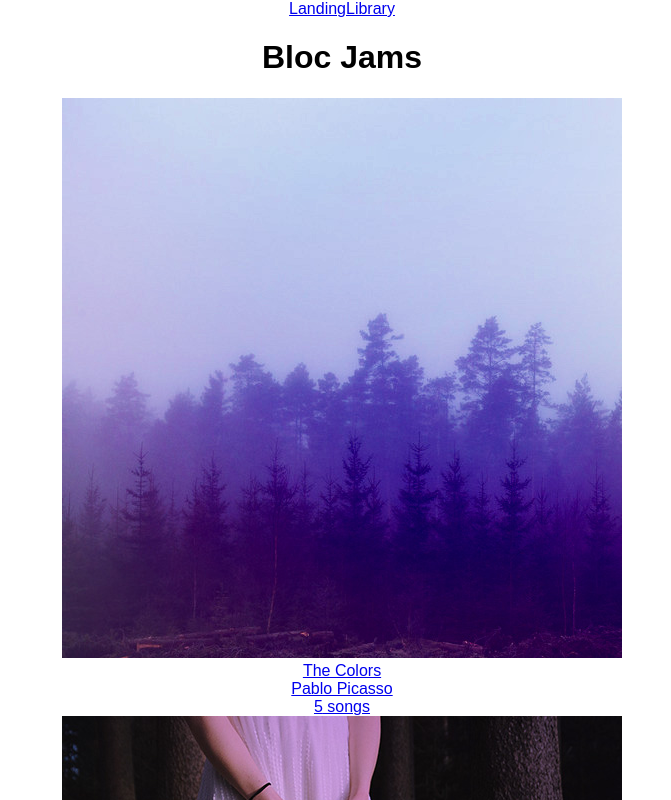
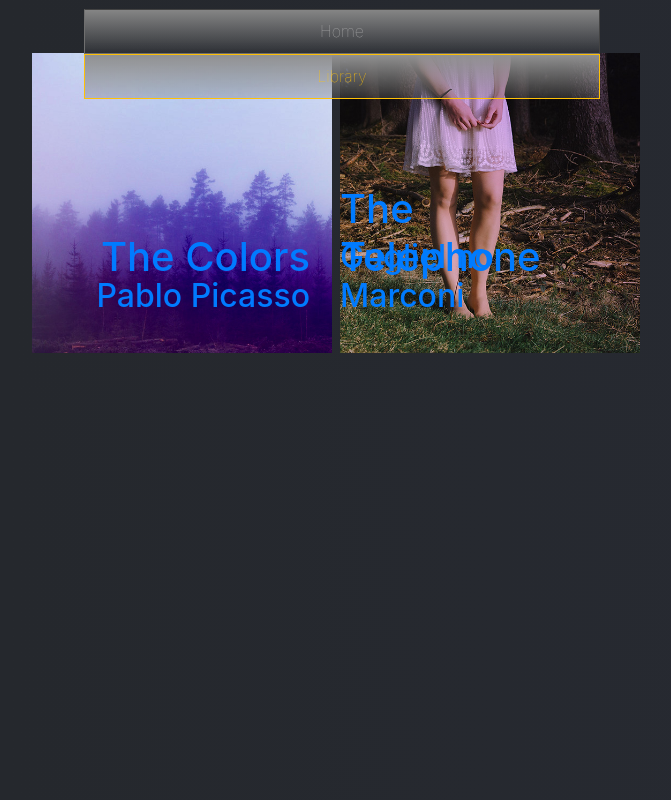
Before and after one commit to jmutt78/bloc-jams-react, a React (Create React App) app: page /library in a window 1280 px wide. Shown: the top 800 px of the page, without its empty margins (298-969 px from the left). Built offline with nearby package versions, Linux system fonts and the light colour scheme.

Commit message:
Various Stying

```diff
--- a/src/App.css
+++ b/src/App.css
@@ -1,28 +1,69 @@
 .App {
-  text-align: center;
+  background: linear-gradient(to right, rgb(37,40,45)24%,rgb(39,42,50));
 }
 
-.App-logo {
-  animation: App-logo-spin infinite 20s linear;
-  height: 80px;
+
+a {
+  text-decoration: none;
+  color: rgb(199,199,199);
 }
 
-.App-header {
-  background-color: #222;
-  height: 150px;
-  padding: 20px;
-  color: white;
+#header-wrapper {
+  width: 100%;
+  background: linear-gradient(to right, rgb(37,40,45)24%,rgb(39,42,50));
+  position: fixed;
+  top: 0;
+  left: 0;
+  z-index: 1;
+  height: 43px;
 }
 
-.App-title {
-  font-size: 1.5em;
+header {
+  padding: 9px 12px;
+  max-width: 540px;
+  margin: 0 auto;
+  z-index: 10;
 }
 
-.App-intro {
-  font-size: large;
+header h1 {
+  color: rgb(199,199,199);
+  font-size: 1.4rem;
+  display: inline-block;
 }
 
-@keyframes App-logo-spin {
-  from { transform: rotate(0deg); }
-  to { transform: rotate(360deg); }
+header nav {
+  float: center;
 }
+
+header nav a {
+  font-weight: lighter;
+  line-height: 1.7rem;
+  margin: 0 auto;
+}
+
+.nav-link{
+  color: rgb(177,177,177);
+  text-align: center;
+  padding: 3px 10px;
+  background: linear-gradient(rgba(133,133,133,1),rgba(122,122,122,0.1));
+  border-top: 1px solid rgb(66,66,66);
+  border-left: 1px solid rgb(111,111,111);
+  border-right: 1px solid rgb(66,66,66);
+  border-bottom: 1px solid rgb(111,111,111);
+}
+
+.nav-link:hover{
+  color: #0768ff;
+  background: linear-gradient(rgba(144,144,144,1),rgba(122,122,122,0.3));
+}
+
+.selected {
+  border: 1px solid #ffc107;
+  background: linear-gradient(rgba(144,144,144,1),rgba(122,122,122,0.3));
+  color: #ffc107;
+}
+
+
+#main-content {
+  padding-top: 43px;
+}
--- a/src/App.js
+++ b/src/App.js
@@ -1,5 +1,5 @@
 import React, { Component } from 'react';
-import { Route, Link } from 'react-router-dom';
+import { Route, NavLink } from 'react-router-dom';
 import './App.css';
 import Landing from './components/Landing';
 import Library from './components/Library';
@@ -9,14 +9,15 @@ class App extends Component {
   render() {
     return (
       <div className="App">
+        <section id="header-wrapper">
           <header>
             <nav>
-        <Link to='/'>Landing</Link>
-        <Link to='/library'>Library</Link>
+              <NavLink exact to="/" activeClassName="selected" className="nav-link">Home</NavLink>
+              <NavLink to="/library" activeClassName="selected" className="nav-link">Library</NavLink>
             </nav>
-        <h1>Bloc Jams</h1>
           </header>
-      <main>
+        </section>
+        <main id="main-content">
           <Route exact path="/" component={Landing} />
           <Route path="/library" component={Library} />
           <Route path="/album/:slug" component={Album} />
--- a/src/components/Landing.js
+++ b/src/components/Landing.js
@@ -1,9 +1,13 @@
+
 import React from 'react';
+import { Link } from 'react-router-dom';
+
 
 const Landing = () => (
+
+  <Link to="/library" >
     <section className="landing">
       <h1 className="hero-title">Turn the music up!</h1>
-
         <section className="selling-points">
           <div className="point">
             <h2 className="point-title">Choose your music</h2>
@@ -19,6 +23,8 @@ const Landing = () => (
           </div>
         </section>
     </section>
+  </Link>
 );
 
+
 export default Landing;
--- a/src/components/Library.js
+++ b/src/components/Library.js
@@ -8,17 +8,18 @@ class Library extends Component {
     this.state = { albums: albumData };
   }
 
-  render() {
-   return (
+  render(){
+    return(
       <section className='library'>
         {
           this.state.albums.map( (album, index) =>
+          <div className="album-library-info">
             <Link to={`/album/${album.slug}`} key={index}>
               <img src={album.albumCover} alt={album.title} />
-       <div>{album.title}</div>
-       <div>{album.artist}</div>
-       <div>{album.songs.length} songs</div>
+                <h1 id="library-album-title">{album.title}</h1>
+                <h2 id="library-album-artist">{album.artist}</h2>
             </Link>
+          </div>
           )
         }
       </section>
@@ -26,4 +27,5 @@ class Library extends Component {
   }
 }
 
+
 export default Library;
--- a/src/index.css
+++ b/src/index.css
@@ -1,5 +1,500 @@
 body {
-  margin: 0;
-  padding: 0;
   font-family: sans-serif;
 }
+
+h1,h2,h3,h4,p,div,img,section,col,table,colgroup,tbody,td,tr,nav,body,input,html{
+  padding: 0;
+  margin: 0;
+  box-sizing: border-box;
+}
+
+html {
+  height: auto;
+  background: linear-gradient(to right, rgb(37,40,45)24%,rgb(39,42,50));
+}
+
+#player-skin {
+  position: relative;
+  background: linear-gradient(to right, rgb(37,40,45)24%,rgb(39,42,50));
+}
+
+/********************
+Landing Component
+*********************/
+
+.landing {
+  max-width: 650px;
+  padding: 20px;
+  margin: 0 auto;
+  border: 10px solid white;
+  text-align: center;
+}
+
+.landing:hover {
+  border: 10px solid #00ffff;
+}
+
+.hero-title,
+.landing h1,
+.landing h2 {
+  color: #00ffff;
+}
+
+.landing h1 {
+  font-size: 2rem;
+  margin-bottom: 22px;
+}
+
+.landing h2 {
+  margin-bottom: 14px;
+}
+
+.landing p {
+  color: white;
+  margin-bottom: 18px;
+}
+
+
+/********************
+Library Component
+*********************/
+
+.library {
+  width: 100%;
+}
+
+.album-library-info {
+  position: relative;
+  max-width: 564px;
+  margin: 0 auto 8px;
+}
+
+#library-album-title {
+  position: absolute;
+  bottom: 64px;
+  right: 22px;
+}
+
+#library-album-artist {
+  position: absolute;
+  bottom: 30px;
+  right: 22px;
+}
+
+.album-library-info:hover {
+  border: 1px solid #00ffff;
+}
+
+
+/********************
+Album Component
+*********************/
+
+#album-info{
+  position: relative;
+  margin: 0 auto;
+  max-width: 564px;
+}
+
+#album-cover-art,
+.library img {
+  max-width: 100%;
+  height: auto;
+}
+
+.album-details {
+  position: absolute;
+  bottom: 24px;
+  right: 21px;
+  text-align: right;
+  color: rgb(199,199,199);
+}
+
+#album-title {
+  margin-bottom: 4px;
+  font-size: 1.8rem;
+}
+
+.artist {
+  margin-bottom: 8px;
+}
+
+#controls {
+  width: 320px;
+  margin: 0 auto;
+}
+
+#current-song {
+  width: 100%;
+  max-width: 564px;
+  padding: 10px 0px 10px;
+  margin: 0 auto;
+  text-align: left;
+  height: 70px;
+}
+
+#current-song-title {
+  color: rgb(188,188,188);
+  font-size: 1.4rem;
+  margin-bottom: 11px;
+  font-weight: bold;
+  padding-left: 10px;
+}
+
+#current-song-artist {
+  color: rgb(111,111,111);
+  font-size: 1.2rem;
+  padding-left: 10px;
+}
+
+.player-bar {
+  text-align: left;
+  width: 100%;
+  max-width: 564px;
+  height: 120px;
+  position: relative;
+  margin-top: 10px;
+}
+
+#play-pause {
+  width: 50px;
+  height: 50px;
+  border-radius: 50%;
+  background: linear-gradient(rgb(51,54,62) 20%, rgb(30,33,38) 100%);
+  border: 1px solid rgb(33,33,33);
+  position: absolute;
+  top: 5px;
+  left: 10px;
+  outline: none;
+  box-shadow: 0px 2px 1px -1px rgb(33,33,33);
+}
+
+.ion-play::before,
+.ion-pause::before {
+  font-size: 1.3rem;
+  padding: 2px 0 0px 4px;
+  background: -webkit-linear-gradient(#cbc 40%, #333);
+  -webkit-background-clip: text;
+  -webkit-text-fill-color: transparent;
+}
+
+.ion-pause::before {
+  padding-left: 1px;
+}
+
+.td-pause::before {
+  padding-left: 4px;
+}
+
+#previous,
+#next {
+  position: absolute;
+  top: 10px;
+  width: 43px;
+  height: 43px;
+  border-radius: 50%;
+  margin-left: 8px;
+  background: linear-gradient(rgb(51,54,62) 20%, rgb(30,33,38) 100%);
+  border: 1px solid rgb(33,33,33);
+  outline: none;
+  box-shadow: 0px 2px 1px -1px rgb(33,33,33);
+}
+
+#previous {
+  left: 66px;
+}
+
+#next {
+  left: 123px;
+}
+
+.ion-skip-backward::before,
+.ion-skip-forward::before  {
+  font-size: 1rem;
+  background: -webkit-linear-gradient(#cbc 40%, #333);
+  -webkit-background-clip: text;
+  -webkit-text-fill-color: transparent;
+}
+
+.ion-skip-backward::before {
+  padding: 1px 0 0 1px;
+}
+
+.ion-skip-forward::before {
+  padding: 2px 0 0 2px;
+}
+
+.ion-volume-low {
+  position: absolute;
+  top: 21px;
+  left: 189px;
+}
+
+.seek-bar-volume {
+  position: absolute;
+  top: 31px;
+  left: 209px;
+  width: 71px;
+}
+
+.ion-volume-high {
+  position: absolute;
+  top: 21px;
+  left: 280px;
+}
+
+.ion-volume-low::before,
+.ion-volume-high::before {
+  font-size: 1.3rem;
+  padding: 2px 0 0px 4px;
+  background: -webkit-linear-gradient(#cbc 40%, #333);
+  -webkit-background-clip: text;
+  -webkit-text-fill-color: transparent;
+}
+
+.current-time {
+  position: absolute;
+  top: 75px;
+  left: 24px;
+  color: rgb(111,111,111);
+}
+
+.seek-bar-range {
+  position: absolute;
+  top: 83px;
+  left: 62px;
+  width: 197px;
+}
+
+.total-time {
+  position: absolute;
+  top: 75px;
+  left: 266px;
+  color: rgb(111,111,111);
+}
+
+
+.seek-bar-volume::-webkit-slider-thumb,
+.seek-bar-range::-webkit-slider-thumb {
+  transition: .1s ease-in-out;
+}
+
+.seek-bar-volume::-webkit-slider-thumb:hover,
+.seek-bar-range::-webkit-slider-thumb:hover {
+  transform: scale(1.2);
+}
+
+input[type=range]{
+    -webkit-appearance: none;
+}
+
+input[type=range]::-webkit-slider-runnable-track {
+    height: 2px;
+    background: #555;
+    border: none;
+}
+
+input[type=range]::-webkit-slider-thumb {
+  -webkit-appearance: none;
+  border: none;
+  height: 14px;
+  width: 14px;
+  border-radius: 50%;
+  background: -webkit-linear-gradient(#999 32%, #444);
+  box-shadow: 0px 2px 1px -1px rgb(22,22,22);
+  margin-top: -6px;
+}
+
+input[type=range]:focus {
+    outline: none;
+}
+
+input[type=range]:focus::-webkit-slider-runnable-track {
+  background: #555;
+}
+
+
+
+#arrow-container {
+  padding-bottom: 20px;
+  width: 320px;
+  margin: 0 auto;
+}
+
+.slide-arrow {
+  margin: 0 auto;
+  border-top: 10px solid rgb(66,66,66);
+  border-left: 30px solid transparent;
+  border-right: 30px solid transparent;
+  width: 1px;
+  transition: all 0.3s;
+}
+
+.slide-arrow:hover {
+  border-top: 10px solid #00ffff;
+}
+
+.song-list {
+  display: none;
+}
+
+.slide-arrow-open {
+  border-top: 10px solid #00ffff;
+  transition: all 0.3s;
+}
+
+.show-list {
+  display: inherit;
+  width: 308px;
+  transition: all 0.3s;
+}
+
+table {
+  margin: 9px auto 0;
+  padding-bottom: 20px;
+}
+
+table, tr, td {
+  border-collapse: collapse;
+  font-size: 1.1rem;
+}
+
+tr.song-not-playing {
+  height: 26px;
+}
+
+.song-playing {
+  cursor: default;
+  background: linear-gradient(rgb(61,64,72)10%, rgb(35,38,43) 100%);
+}
+
+.track-number {
+  font-size: 1.1rem;
+  color: rgb(133,133,133);
+}
+
+.no-track-number {
+  display: none;
+}
+
+.song-not-playing {
+  cursor: default;
+  background: linear-gradient(rgb(51,54,62)10%, rgb(30,33,38) 100%);
+}
+
+.song-list tbody tr td button{
+  background-color: inherit;
+  border: none;
+  outline: none;
+  padding: 2px 3px;
+}
+
+.ion-play-button::before {
+  display: none;
+}
+
+.song-not-playing:hover {
+  background: linear-gradient(rgb(61,64,72)10%, rgb(35,38,43) 100%);
+}
+
+.song-not-playing:hover > td button .track-number {
+  display: none;
+}
+
+.song-not-playing:hover > td button .ion-play-button::before {
+  display: block;
+}
+
+#song-title-column {
+  width: 250px;
+  text-align: left;
+}
+
+.song-actions {
+  width: 25px;
+}
+
+#song-title-cell {
+  padding: 0 8px;
+  color: rgb(122,122,122);
+}
+
+#song-duration-cell {
+  color: rgb(122,122,122);
+  padding-right: 3px;
+}
+
+
+@media(min-width: 370px) {
+
+  #main-content{
+    padding-bottom: 5px;
+  }
+
+}
+
+@media(min-width: 410px) {
+
+  #main-content{
+    padding-bottom: 35px;
+  }
+
+}
+
+@media(min-width: 680px) {
+
+  .landing {
+    margin-top: 10px;
+  }
+
+  /********************
+  Library Component
+  *********************/
+
+  .library {
+    max-width: 620px;
+    margin: 0 auto;
+  }
+
+  .album-library-info {
+    display: inline-block;
+    width: 300px;
+    margin: 10px 8px 0 0;
+  }
+
+  #library-album-title {
+    position: absolute;
+    bottom: 64px;
+    right: 22px;
+  }
+
+  #library-album-artist {
+    position: absolute;
+    bottom: 30px;
+    right: 22px;
+  }
+
+
+
+  /********************
+  Album Component
+  *********************/
+
+  #player-skin{
+    height: 370px;
+    max-width: 685px;
+    margin: 0 auto;
+  }
+
+  #album-info {
+    position: absolute;
+    width: 300px;
+    top: 37px;
+    left: 30px;
+  }
+  #lower-player-skin {
+    position: absolute;
+    left: 355px;
+    top: 81px;
+  }
+}
--- a/src/index.js
+++ b/src/index.js
@@ -4,6 +4,7 @@ import { BrowserRouter } from 'react-router-dom';
 import './index.css';
 import App from './App';
 import registerServiceWorker from './registerServiceWorker';
+import '../node_modules/bootstrap/dist/css/bootstrap.min.css';
 
 ReactDOM.render(
   <BrowserRouter>
```
Also changed, not shown: public/index.html (+8 -6 lines). Lines whose indentation alone changed are shown as unchanged.
